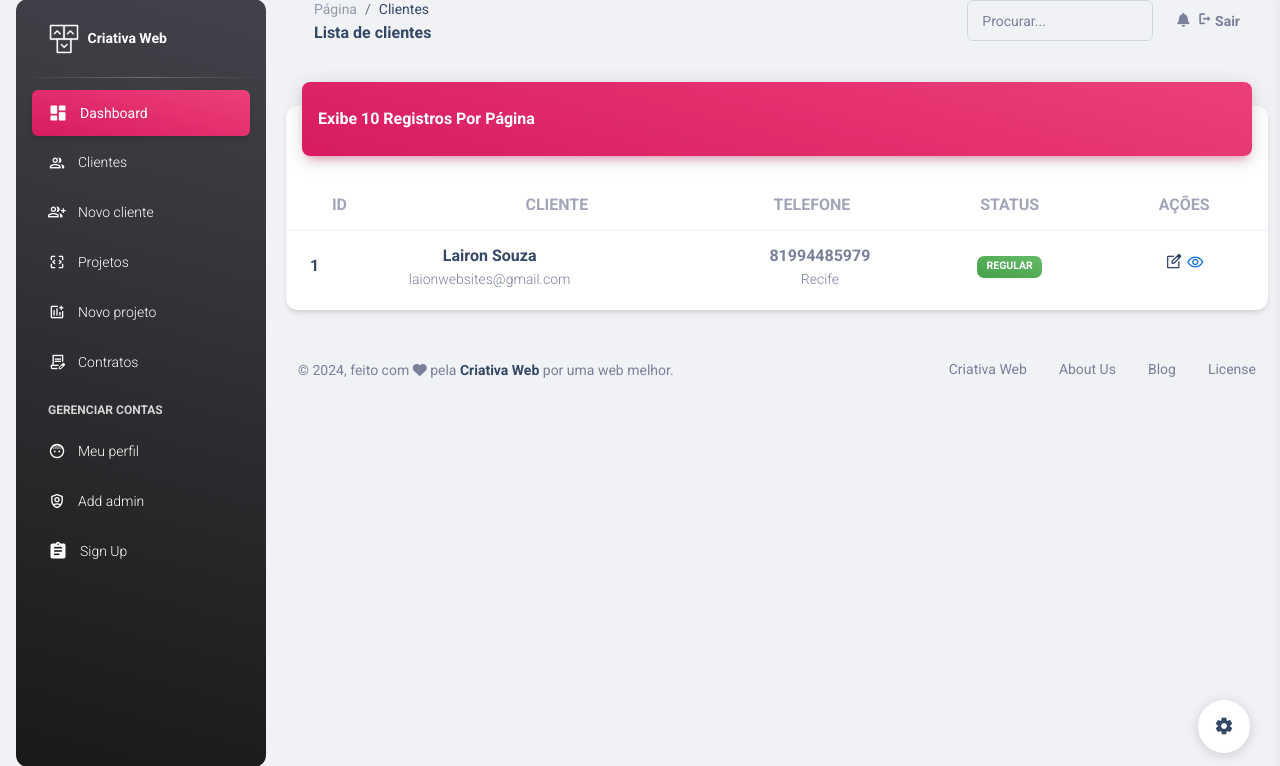
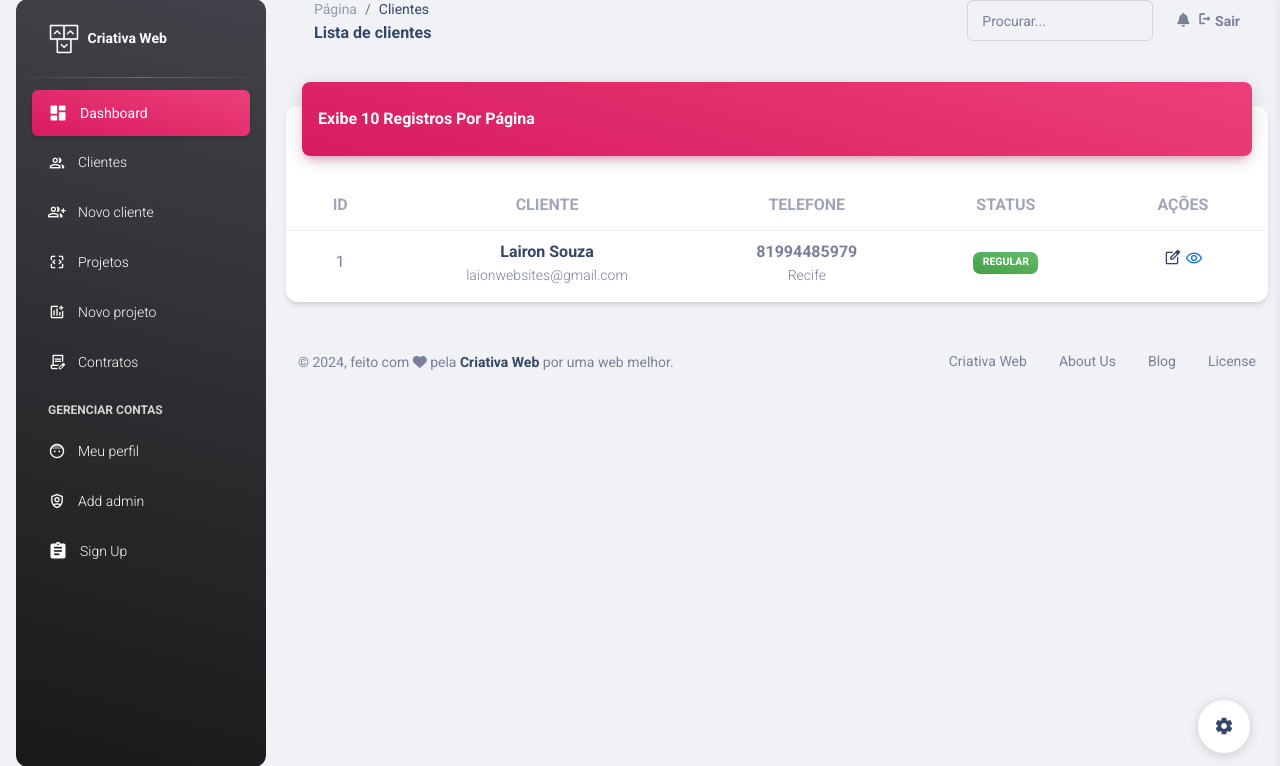
Before and after one commit to lairondev/cw, a Flask app: page /cliente/ in a window 1280 px wide. Shown: the part 17-783 px from the top of the page. Run offline with Flask 3, Linux system fonts and the light colour scheme; some libraries are stand-ins or nearby versions.

Commit message:
hotfix na lista de clientes

```diff
--- a/templates/lista_clientes.html
+++ b/templates/lista_clientes.html
@@ -32,7 +32,7 @@
 							<tr>
 							<th class="text-uppercase text-secondary text-s font-weight-bolder opacity-7">ID</th>
 							<th class="text-uppercase text-secondary text-s font-weight-bolder opacity-7">Cliente</th>
-                      <th class="text-uppercase text-secondary text-s font-weight-bolder opacity-7 ps-2">Telefone</th>
+							<th class="text-uppercase text-secondary text-s font-weight-bolder opacity-7">Telefone</th>
 							<th class="text-center text-uppercase text-secondary text-s font-weight-bolder opacity-7">Status</th>
 							<th class="text-center text-uppercase text-secondary text-s font-weight-bolder opacity-7">Ações</th>
 							</tr>
@@ -41,15 +41,15 @@
 							{% for cli in clientes %}
 							<tr>
 								<td>
-							<div class="d-flex px-3 py-1">
+									<div class="d-flex justify-content-center">
 										<div class=" d-flex flex-column justify-content-center">
-									<h6 class="mb-0 text-s">{{ cli.id_cliente }}</h6>
+											<span class="mb-0 text-s">{{ cli.id_cliente }}</span>
 										</div>
 									</div>
 								</td>
 								<td>
-							<div class="d-flex px-2 py-1">
-								<div class="d-flex flex-column justify-content-center">
+									<div class="d-flex justify-content-center">
+										<div class="d-flex flex-column">
 											<h6 class="mb-0 text-s">{{ cli.nome }}</h6>
 											<p class="text-sm text-secondary mb-0">{{ cli.email }}</p>
 										</div>
@@ -83,7 +83,6 @@
 												<div class="col-12">
 													<div class="card">
 														<div class="list-group overflow-auto" style="text-align:left; max-height: 200px;">
-
 															<h5>Projetos: {{cli.projetos|length}}</h5>
 
 															{% for proj in cli.projetos %}
@@ -94,7 +93,6 @@
 																</li>
 															</ul>
 															{% endfor %}
-
 														</div>
 
 														<hr class="dark horizontal my-0">
@@ -119,6 +117,7 @@
 													</div>
 												</div>
 											</div>
+
 											<div class="modal-footer">
 												<button type="button" class="btn btn-secondary" data-bs-dismiss="modal">Fechar</button>
 												<a href="{{ url_for('cliente.delete', id_cliente=cli.id_cliente) }}" class="btn btn-danger" onclick="return confirm('Todos os projetos deste cliente também serão excluídos, deseja continuar?')">Eliminar</a>
@@ -126,14 +125,16 @@
 										</div>
 									</div>
 								</div>
+							</div>
 						{% endfor %}
 					  </tbody>
 					</table>
-              </div>
 					{% endif %}
 				</div>
             </div>
         </div>
     </div>
+</div>
+
 
 {% endblock %}
--- a/templates/lista_projetos.html
+++ b/templates/lista_projetos.html
@@ -41,15 +41,15 @@
 					{% for proj in projetos %}
                     <tr>
 						<td>
-							<div class="d-flex px-3 py-1">
+							<div class="d-flex justify-content-center">
 								<div class=" d-flex flex-column justify-content-center">
 									<h6 class="mb-0 text-s">{{ proj.id_projeto }}</h6>
 								</div>
 							</div>
 						</td>
 						<td>
-							<div class="d-flex px-2 py-1">
-								<div class="d-flex flex-column justify-content-center">
+							<div class="d-flex justify-content-center">
+								<div class="d-flex flex-column">
 								<h6 class="mb-0 text-s">{{ proj.titulo }}</h6>
 								<p class="text-sm text-secondary mb-0">{{ proj.cliente.nome }}</p>
 								</div>
```
Also changed, not shown: var/config-instance/database.db. Lines whose indentation alone changed are shown as unchanged.
